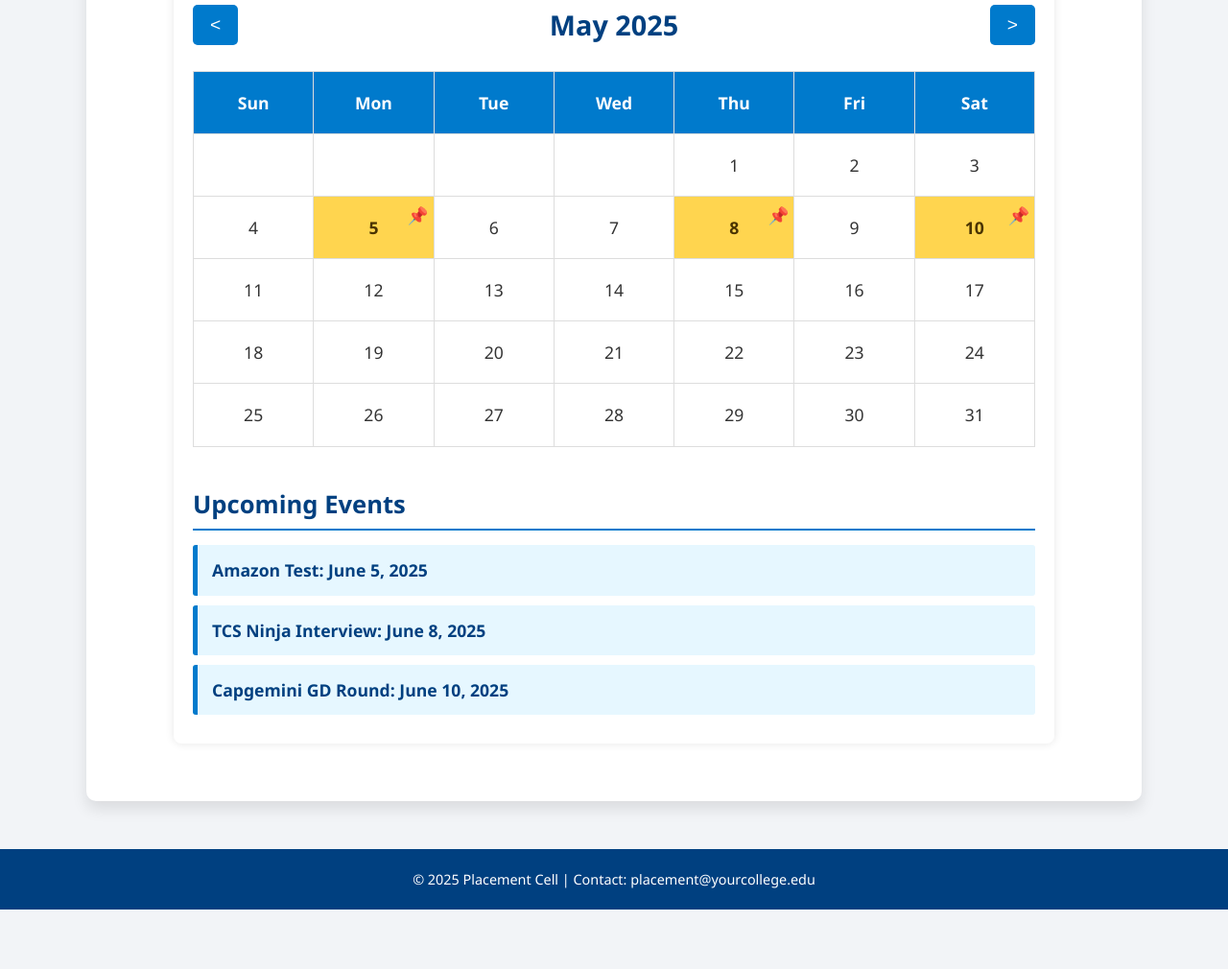
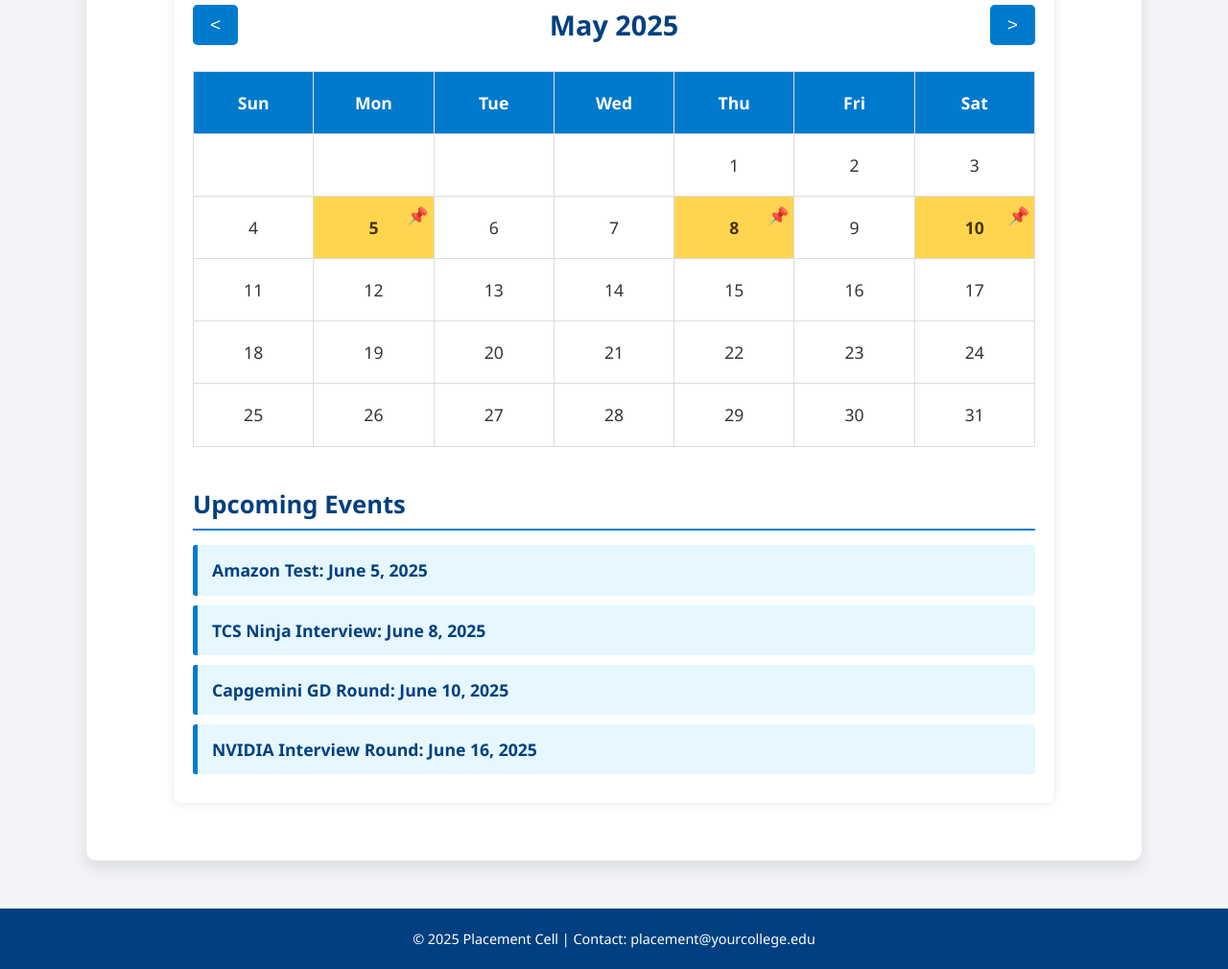
Before and after one commit to poornesh220/placement-calendar, a plain HTML site: page placement-calendar.html in a window 1280 px wide. Shown: the part 260-1270 px from the top of the page at 96% size. Before the commit the page ends 1208 px from the top, so only its background shows below. Drawn offline with Linux system fonts and the light colour scheme.

Commit message:
Added Nvidia Interview

```diff
--- a/placement-calendar.html
+++ b/placement-calendar.html
@@ -125,6 +125,7 @@
         <li><strong>Amazon Test:</strong> June 5, 2025</li>
         <li><strong>TCS Ninja Interview:</strong> June 8, 2025</li>
         <li><strong>Capgemini GD Round:</strong> June 10, 2025</li>
+        <li><strong>NVIDIA Interview Round:</strong> June 16, 2025</li>
       </ul>
     </section>
   </main>
```
